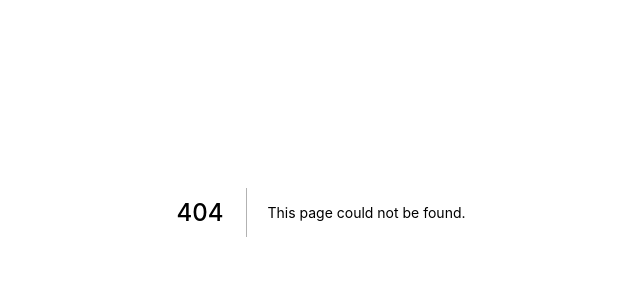
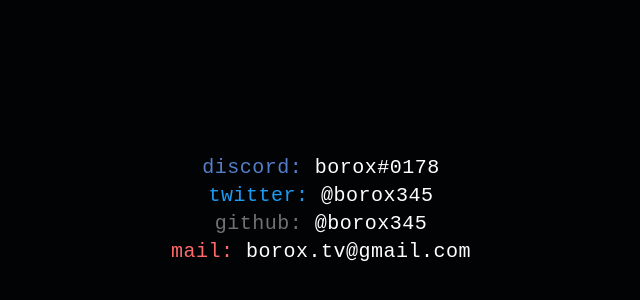
Before and after one commit to borox345/borox.me, a Next.js app: page /contact in a window 1280 px wide. Before the commit this address had no page. Shown: the part 188-488 px from the top of the page, without its empty margins (319-959 px from the left). Built offline with nearby package versions, Linux system fonts and the light colour scheme.

Commit message:
second ultra update

```diff
--- /dev/null
+++ b/src/pages/contact.tsx
@@ -0,0 +1,35 @@
+import Head from 'next/head';
+import React, { useState, useEffect } from 'react'
+
+export default function Home() {
+
+    return (
+        <div className="container flex items-center justify-center p-4 mx-auto min-h-screen">
+            <Head>
+                <title>borox</title>
+                <meta property="og:description" content="Python enjoyer."></meta>
+                <meta property="og:title" content="Hey, I'm borox"></meta>
+                <meta property="og:image" content="https://i.imgur.com/ORUp0RS.jpg"></meta>
+                <meta name="theme-color" content="#1a1a1a"></meta>
+                <meta name="keywords" content="borox"></meta>
+                <meta property="og:locale" content="en-US"></meta>
+                <link rel="icon" href="https://i.imgur.com/PZsvhHZ.png" type="image/jpg" sizes="16x16"></link>
+            </Head>
+
+            <main className='w-[80%] md:w-[45rem]'>
+
+                <p className='lg:text-xl text-xl text-white leading-6 tracking-wide mb-12 pt-4 text-center'>
+                    <br />
+                    <span className='text-[#557eca]'>discord:</span> <a href='https://discord.com/users/314424536256872449'>borox#0178</a>
+                    <br />
+                    <span className='text-[#1d9bf0]'>twitter:</span> <a href='https://twitter.com/borox345'>@borox345</a>
+                    <br />
+                    <span className='text-[#727272]'>github:</span> <a href='https://github.com/borox345'>@borox345</a>
+                    <br />
+                    <span className='text-[#ff6969]'>mail:</span> <a href='mailto:borox.tv@gmail.com'>borox.tv@gmail.com</a>
+                </p>
+
+            </main >
+        </div >
+    )
+}
--- a/src/pages/index.tsx
+++ b/src/pages/index.tsx
@@ -1,34 +1,8 @@
 import Head from 'next/head';
 import React, { useState, useEffect } from 'react'
-import { DiPython } from 'react-icons/di';
-import { DiCss3 } from 'react-icons/di';
-import { SiTailwindcss } from 'react-icons/si'
-import { DiReact } from 'react-icons/di'
-import { SiTypescript } from 'react-icons/si'
-import { SiPostgresql } from 'react-icons/si'
-
-import { FaDiscord } from 'react-icons/fa';
-import { FaGithub } from 'react-icons/fa';
-import { SiTwitter } from 'react-icons/si';
-import { SiGmail } from 'react-icons/si';
-
 import axios from "axios";
-const options = {method: 'GET', url: 'http://127.0.0.1:3000/spotify'};
 
 export default function Home() {
-  // axios.request(options).then(function (response) {
-  //   console.log(response.data.playing);
-  //   if(response.data.code === 200){
-  //     let playing = response.data.playing;
-  //   }
-  //   else {
-  //     let playing = 'Not playing anything';
-  //   }
-
-  // }).catch(function (error) {
-  //   console.error(error);
-  // });
-
 
   return (
     <div className="container flex items-center justify-center p-4 mx-auto min-h-screen">
@@ -44,47 +18,21 @@
       </Head>
 
       <main className='w-[80%] md:w-[45rem]'>
+        <div className='flex items-center justify-center '>
+          <img className='rounded-full w-[128px] h-[128px] object-center flex' src='https://cdn.discordapp.com/avatars/314424536256872449/ea2dbd3897b5727f3db3ed2b5760c781.png?size=1024'></img>
+        </div>
 
-        <h2 className="lg:text-5xl text-4xl font-black text-white text-center hover:scale-105 transition-transform duration-300">
-          Hey, I'm borox
+        <h2 className="lg:text-5xl text-4xl font-black text-white text-center mt-10">
+          Hey, I'm <span className='hover:font-black'>borox</span>
         </h2>
 
         <p className='lg:text-xl text-xl text-white leading-6 tracking-wide mb-12 pt-4 text-center'>
-          <img src='https://www.emojimeaning.com/img/img-apple-64/1f1f5-1f1f1.png' className='inline-block w-8 h-8'/> I have 15 yo, i like to create cool thing in python.
+          i enjoy to code in <span className='hover:font-black text-[#3f7dae]'><a target='_blank' href='https://python.org'>python</a></span>
+          <br />
+          <br />
+          <a href='/contact'>/contact</a>
         </p>
 
-        <div className='flex items-center content-center justify-center relative'>
-            <a href='https://discord.com/users/314424536256872449' target='_blank' className='bg-[#3d48c0] opacity-80 hover:opacity-100 duration-500 w-[3rem] h-[3rem] rounded-lg flex items-center justify-center hover:scale-110 transition-transform'>
-              <FaDiscord className='fill-[#b9bfff] w-[1.875rem] h-[1.875rem] cursor-pointer' />
-            </a>
-
-            <a href='https://github.com/borox345' target='_blank' className='bg-[#1a1a1a] opacity-90 hover:opacity-100 duration-500 w-[3rem] h-[3rem] rounded-lg flex items-center justify-center ml-5 hover:scale-110 transition-transform'>
-              <FaGithub className='fill-[#979595] w-[1.875rem] h-[1.875rem] cursor-pointer' />
-            </a>
-
-            <a href='mailto:borox.tv@gmail.com' target='_blank' className='bg-[#c62220] opacity-90 hover:opacity-100 duration-500 w-[3rem] h-[3rem] rounded-lg flex items-center justify-center ml-5 hover:scale-110 transition-transform'>
-              <SiGmail className='fill-[#f56a60] w-[1.5625rem] h-[1.5625rem] cursor-pointer' />
-            </a>
-
-            <a href='https://twitter.com/borox345' target='_blank' className='bg-[#1c93e4] opacity-90 hover:opacity-100 duration-500 w-[3rem] h-[3rem] rounded-lg flex items-center justify-center ml-5 hover:scale-110 transition-transform'>
-              <SiTwitter className='fill-[#97d5ff] w-[1.5625rem] h-[1.5625rem] cursor-pointer' />
-            </a>
-        </div>
-{/*
-        <h2 className='lg:text-3xl text-3xl font-black text-white text-center mt-10'>
-          💻 Technologies
-        </h2>
-
-        <div className='flex'>
-          <div className='bg-[#060910] rounded-2xl inline-flex content-start mt-5 m-auto'>
-            <DiPython className='text-white w-16 h-16 pt-2 pb-2 pl-5'/>
-            <DiCss3 className='text-white w-16 h-16 pt-2 pb-2 pl-5'/>
-            <SiTailwindcss className='text-white w-16 h-16 pt-2 pb-2 pl-5'/>
-            <DiReact className='text-white w-16 h-16 pt-2 pb-2 pl-5'/>
-            <SiTypescript className='text-white w-16 h-16 pt-2 pb-2 pl-5'/>
-            <SiPostgresql className='text-white w-16 h-16 pt-2 pb-2 pl-5'/>
-          </div>
-        </div> */}
 
 
 
--- a/src/styles/main.css
+++ b/src/styles/main.css
@@ -9,7 +9,6 @@
 
 body {
     font-family: monospace;
-    background-image: url('../../assets/images/bg.png');
     cursor: default;
     background-color: #020305;
 }
```
Also changed, not shown: assets/images/python_logo.png (added).
